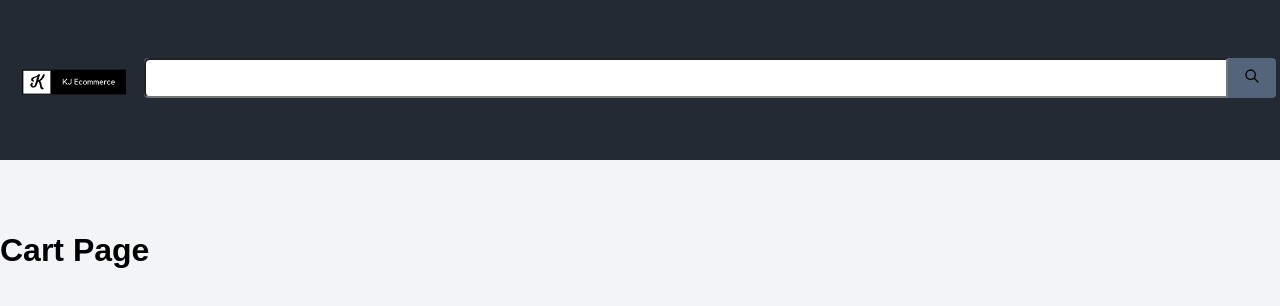
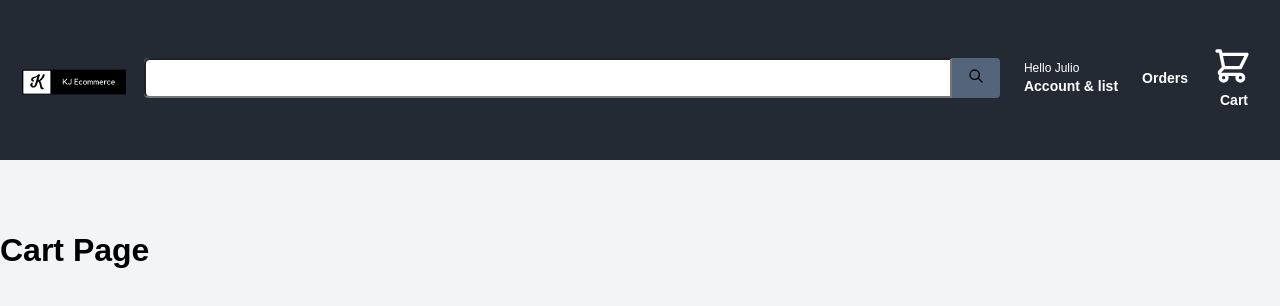
Before and after one commit to hyunbin7303/KJ_Ecommerce, a React (Create React App) app in the folder Frontend/kj-ecommerce/: page /cart in a window 1280 px wide. Shown: the top 306 px of the page. Built offline with nearby package versions, Linux system fonts and the light colour scheme.

Commit message:
Css Navbar styling

```diff
--- a/Frontend/kj-ecommerce/src/Components/NavBar/NarBar.js
+++ b/Frontend/kj-ecommerce/src/Components/NavBar/NarBar.js
@@ -10,10 +10,13 @@ import {
   SearchBarIconContainer,
   SearchBarInput,
   UserAccountDiv,
+  UserAccountP,
   UserInfoContainer,
   UserInfoWrapper,
+  OrdersP,
+  CartP,
 } from "./NavBarElements/NavBarElements";
-import { MenuIcon, SearchIcon, CartIcon } from "@heroicons/react/outline";
+import { MenuIcon, SearchIcon, ShoppingCartIcon } from "@heroicons/react/outline";
 import classes from "./NavBar.module.css";
 import Logo from "../../Assets/Images/KJ Ecommerce.png";
 
@@ -40,17 +43,20 @@ const NarBar = () => {
           <UserInfoWrapper>
             {/* User Account Div */}
             <UserAccountDiv>
-
+              <p>Hello Julio </p>
+              <UserAccountP>Account & list</UserAccountP>
             </UserAccountDiv>
 
             {/* Orders Div */}
             <OrdersDiv>
+              <OrdersP>Orders</OrdersP>
 
             </OrdersDiv>
 
             {/* Cart Div */}
             <CartDiv>
-
+              <ShoppingCartIcon className={classes.Cart} />
+              <CartP>Cart</CartP>
             </CartDiv>
           </UserInfoWrapper>
         </UserInfoContainer>
--- a/Frontend/kj-ecommerce/src/Components/NavBar/NavBar.module.css
+++ b/Frontend/kj-ecommerce/src/Components/NavBar/NavBar.module.css
@@ -2,3 +2,7 @@
     height: 3rem;
     padding: 1rem;
 }
+
+.Cart {
+    height: 2.5rem;
+}
--- a/Frontend/kj-ecommerce/src/Components/NavBar/NavBarElements/NavBarElements.js
+++ b/Frontend/kj-ecommerce/src/Components/NavBar/NavBarElements/NavBarElements.js
@@ -60,24 +60,82 @@ export const SearchBarInput = styled.input`
   }
 `;
 
-
 export const UserInfoContainer = styled.div`
-
+  display: flex;
+  color: #fff;
+  align-items: center;
 `;
 
 export const UserInfoWrapper = styled.div`
+  display: flex;
+  align-items: center;
+  font-size: 0.75rem;
+  line-height: 1rem;
 
+  --space-x-reverse: 0;
+
+  margin-right: calc(1.5rem * var(--space-x-reverse));
+  margin-left: calc(1.5rem * calc(1 - var(--space-x-reverse)));
+
+  margin-left: 1.5rem /* 24px */;
+  margin-right: 1.5rem /* 24px */;
 `;
 
+export const UserAccountDiv = styled.div`
+  cursor: pointer;
 
-export const UserAccountDiv = styled.div`
+  &:hover {
+    text-decoration: underline;
+  }
+`;
 
+export const UserAccountP = styled.p`
+  font-weight: 800;
+
+  @media (min-width: 768px) {
+    font-size: 0.875rem;
+    line-height: 1.25rem;
+  }
 `;
 
 export const OrdersDiv = styled.div`
+  cursor: pointer;
+  --space-x-reverse: 0;
 
+  margin-right: calc(1.5rem * var(--space-x-reverse));
+  margin-left: calc(1.5rem * calc(1 - var(--space-x-reverse)));
+
+  &:hover {
+    text-decoration: underline;
+  }
+`;
+
+export const OrdersP = styled.p`
+  font-weight: 800;
+
+  @media (min-width: 768px) {
+    font-size: 0.875rem;
+    line-height: 1.25rem;
+  }
 `;
 
 export const CartDiv = styled.div`
+  cursor: pointer;
+  --space-x-reverse: 0;
 
+  margin-right: calc(1.5rem * var(--space-x-reverse));
+  margin-left: calc(1.5rem * calc(1 - var(--space-x-reverse)));
+
+  &:hover {
+    text-decoration: underline;
+  }
 `;
+
+export const CartP = styled.p`
+  margin-left: 0.5rem;
+  font-weight: 800;
+  @media (min-width: 768px) {
+    font-size: 0.875rem;
+    line-height: 1.25rem;
+  }
+`;
```
